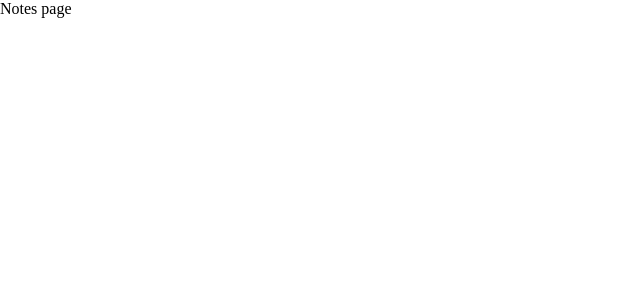
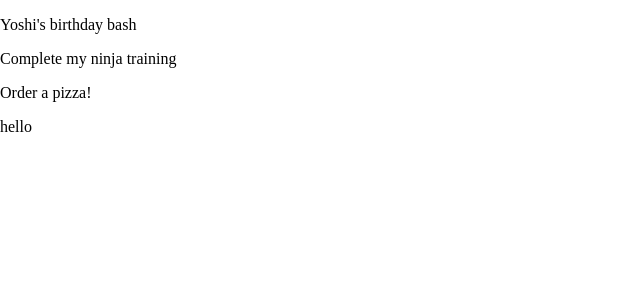
Before and after one commit to Boody2004/learn-material-ui, a React (Create React App) app: page / in a window 1280 px wide. Shown: the top 300 px of the page, without its empty margins (0-640 px from the left). Built offline with nearby package versions, Linux system fonts and the light colour scheme; data requests are answered from the project's data file; the HTML template or start-up script is replaced by a standard one.

Commit message:
add server and db

```diff
--- /dev/null
+++ b/data/db.json
@@ -0,0 +1,28 @@
+{
+  "notes": [
+    {
+      "title": "Yoshi's birthday bash",
+      "details": "Lorem Ipsum is simply dummy text of the printing and typesetting industry. Lorem Ipsum has been the industry's standard dummy text ever since the 1500s, when an unknown printer took a galley of type and scrambled it to make a type specimen book.",
+      "category": "reminders",
+      "id": 1
+    },
+    {
+      "title": "Complete my ninja training",
+      "details": "Lorem Ipsum is simply dummy text of the printing and typesetting industry. Lorem Ipsum has been the industry's standard dummy text ever since the 1500s, when an unknown printer took.",
+      "category": "work",
+      "id": 2
+    },
+    {
+      "title": "Order a pizza!",
+      "details": "Lorem Ipsum is simply dummy text of the printing and typesetting industry. Lorem Ipsum has been the industry's standard dummy text ever since the 1500s, when an unknown printer took a galley of type and scrambled it to make a type specimen book.\nLorem Ipsum is simply dummy text of the printing and typesetting industry. Lorem Ipsum has been the industry's standard dummy text ever since the 1500s, when an unknown printer took a galley of type and scrambled it to make a type specimen book.",
+      "category": "todos",
+      "id": 3
+    },
+    {
+      "title": "hello",
+      "details": "new notes",
+      "category": "word",
+      "id": 4
+    }
+  ]
+}
--- a/package.json
+++ b/package.json
@@ -10,6 +10,7 @@
     "@testing-library/jest-dom": "^5.11.9",
     "@testing-library/react": "^11.2.5",
     "@testing-library/user-event": "^12.7.1",
+    "json-server": "^0.17.0",
     "react": "^17.0.1",
     "react-dom": "^17.0.1",
     "react-router-dom": "^5.2.0",
--- a/src/pages/Create.js
+++ b/src/pages/Create.js
@@ -10,8 +10,10 @@
 import FormLabel from "@mui/material/FormLabel";
 import Button from "@mui/material/Button";
 import ArrowForwardIosIcon from "@mui/icons-material/ArrowForwardIos";
+import { useHistory } from "react-router-dom/cjs/react-router-dom.min";
 
 export default function Create() {
+  const history = useHistory();
   const [title, setTitle] = useState("");
   const [details, setDetails] = useState("");
   const [category, setCategory] = useState("todos");
@@ -19,8 +21,12 @@
   const handleSubmit = (e) => {
     e.preventDefault();
 
-    if (title && details && category) {
-      console.log(title, details, category);
+    if (title && details) {
+      fetch("http://localhost:8000/notes", {
+        method: "POST",
+        headers: { "Content-type": "application/json" },
+        body: JSON.stringify({ title, details, category }),
+      }).then(() => history.push("/"));
     }
   };
 
--- a/src/pages/Notes.js
+++ b/src/pages/Notes.js
@@ -1,9 +1,18 @@
-import React from 'react'
+import React, { useEffect, useState } from "react";
 
 export default function Notes() {
+  const [notes, setNotes] = useState([]);
+
+  useEffect(() => {
+    fetch("http://localhost:8000/notes")
+      .then((res) => res.json())
+      .then((data) => setNotes(data));
+  }, []);
   return (
     <div>
-      Notes page
+      {notes.map((note) => (
+        <p key={note.id}>{note.title}</p>
+      ))}
     </div>
-  )
+  );
 }
```
Also changed, not shown: 1 other file (tests, documents, lock files or other folders).
